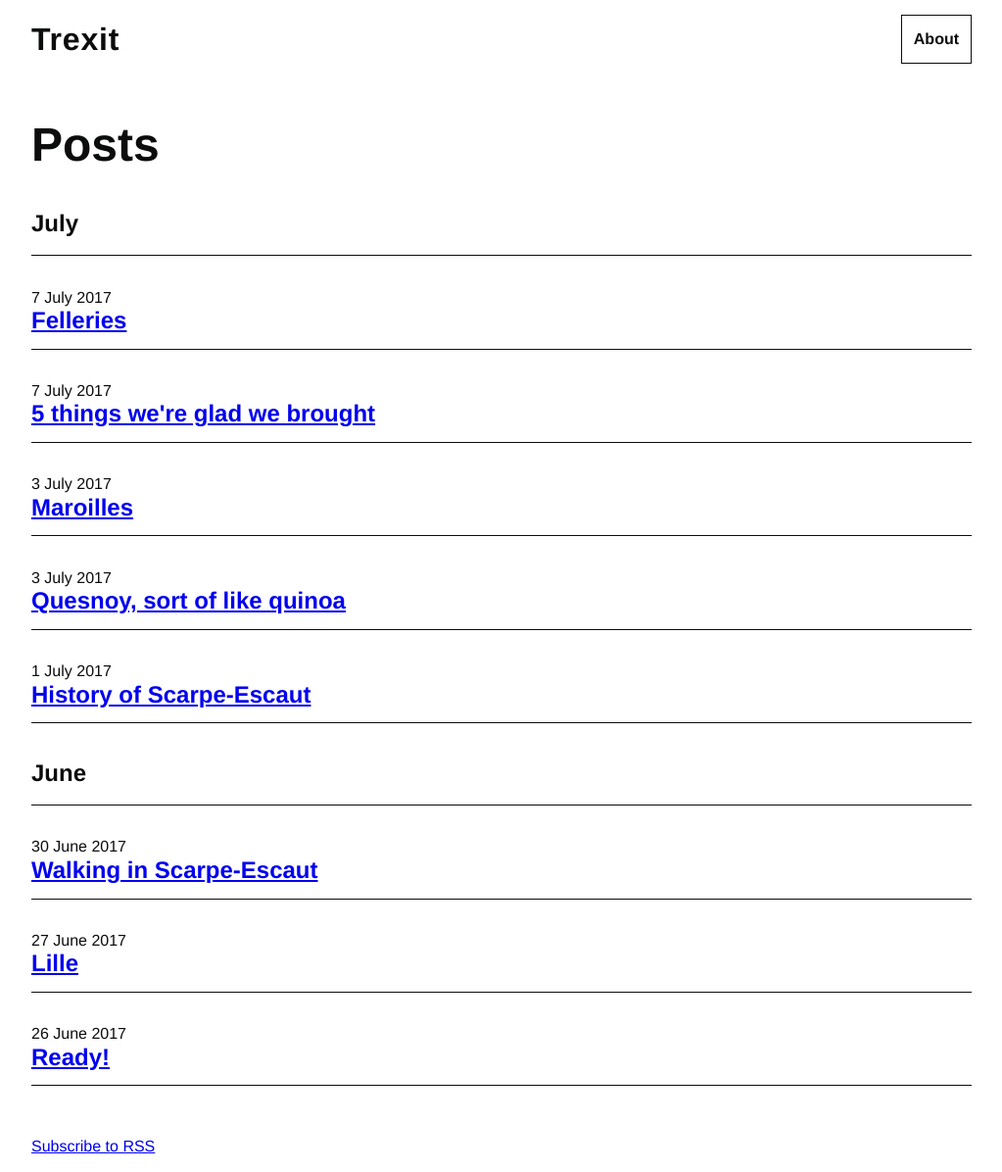
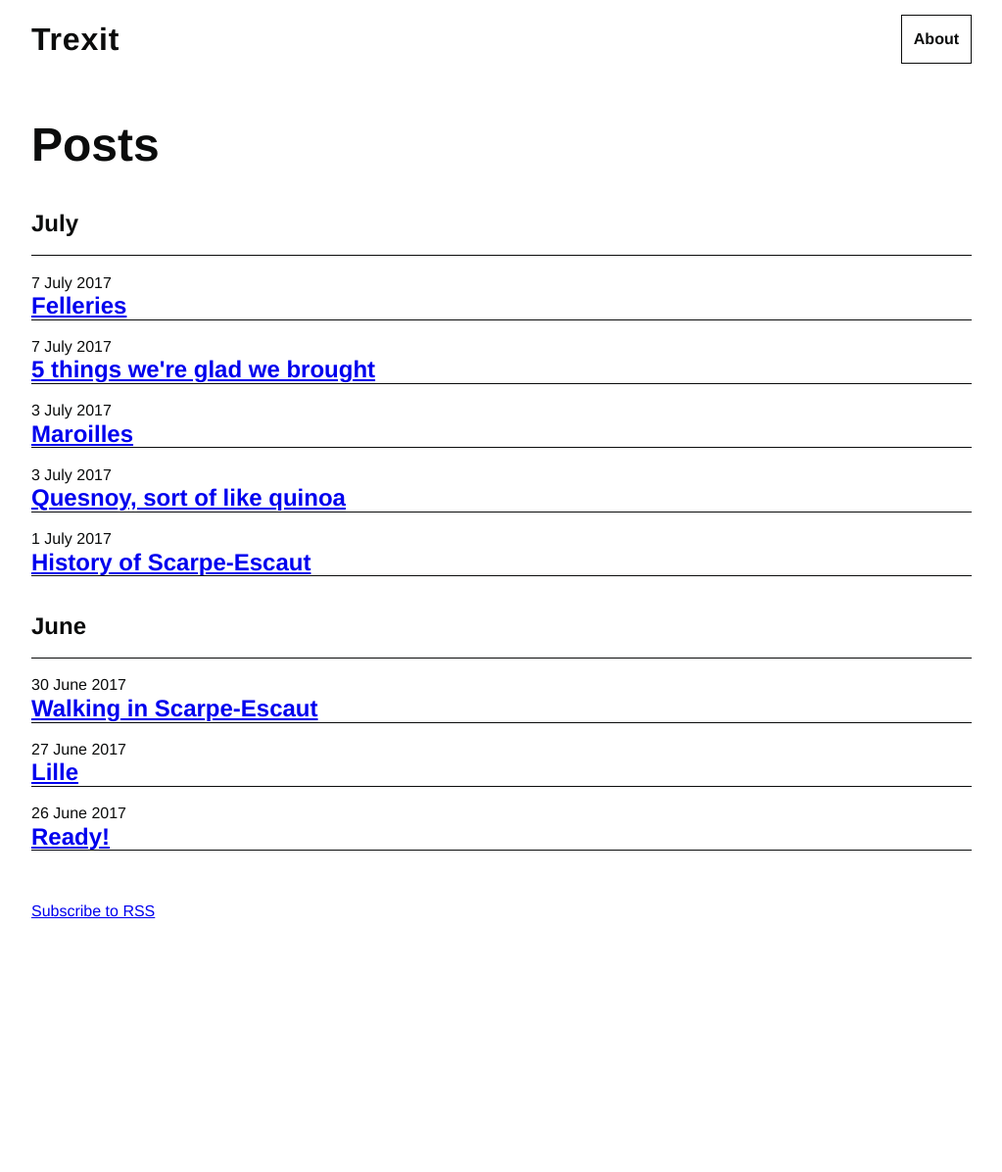
Before and after one commit to tombye/trexit, a Jekyll site: the page built from index.md, in a window 1280 px wide. Shown: the whole page at 98% size, without its empty margins (128-1151 px from the left). Built offline with Jekyll 4.4.1, drawn with Linux system fonts in a browser that asks for light colours; after the commit the page ends 956 px from its top, so only the background shows below that.

Commit message:
Update main.css

```diff
--- a/assets/css/main.css
+++ b/assets/css/main.css
@@ -585,7 +585,7 @@ button:focus {
 
 .post-list li {
   border-bottom: solid 1px #0b0c0c;
-  padding: 1.5rem 0;
+  padding: 0;
   /* whitespace clearing hack */
   font-size: 0;
 }
```
